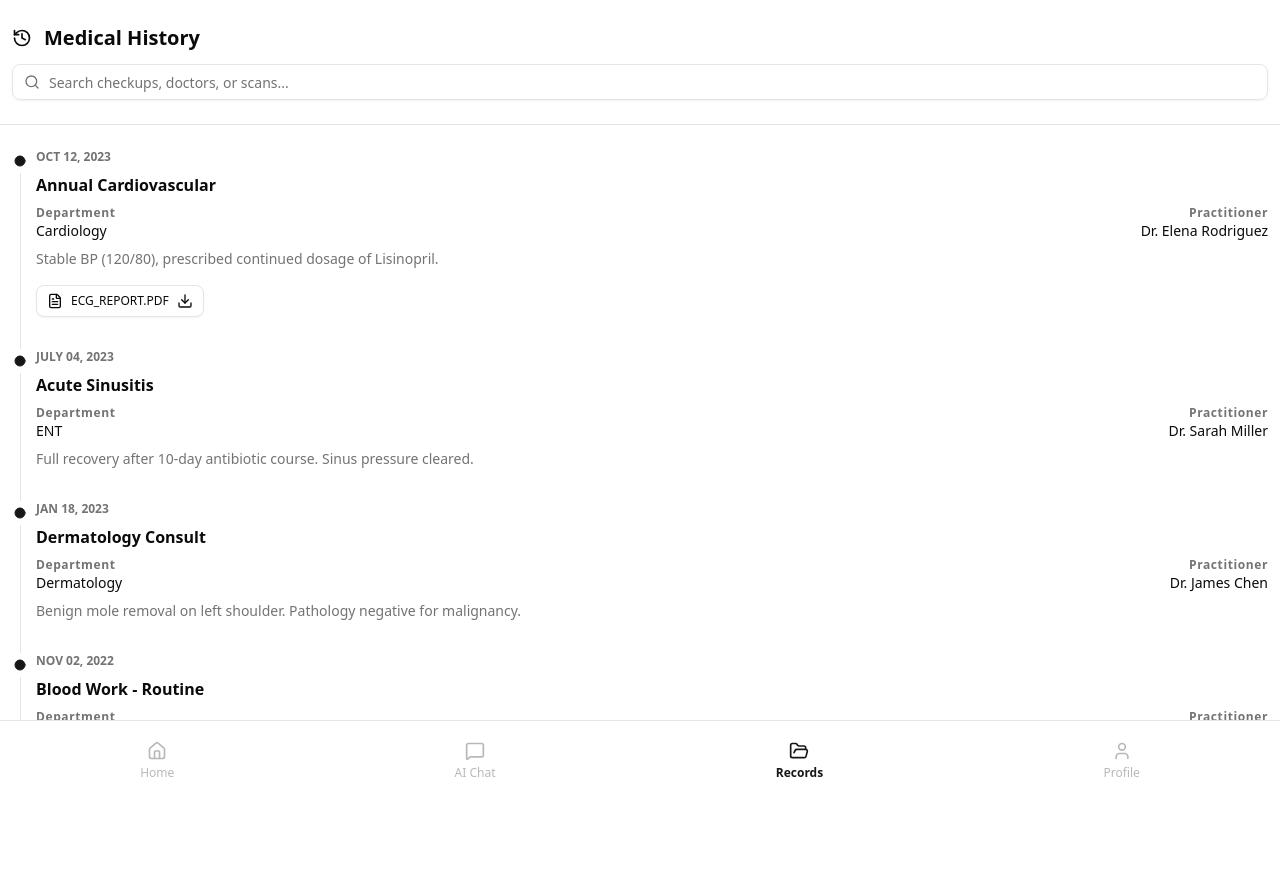
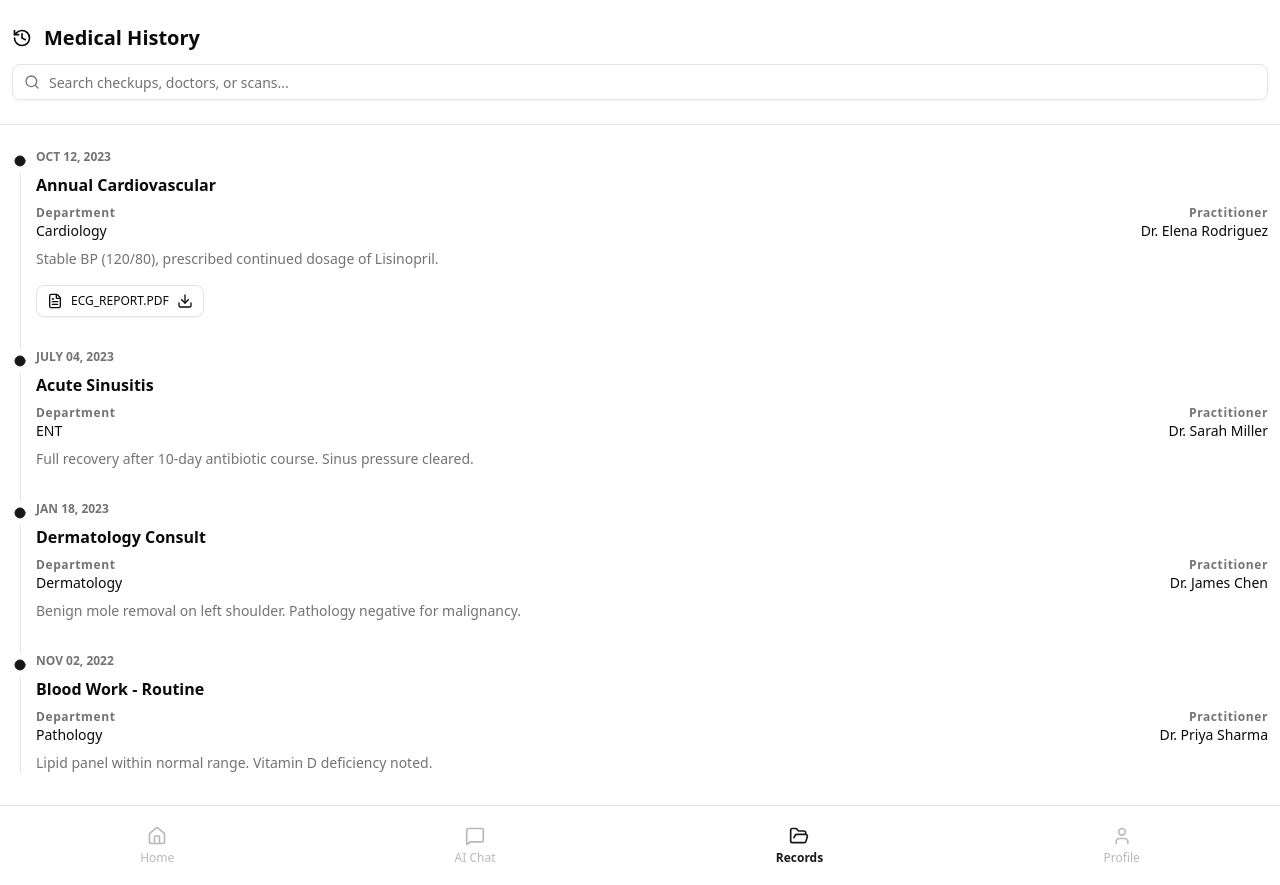
Before and after one commit to anuroop0003/healsync-patient-frontend, a React (Vite) app: page /medical-history in a window 1280 px wide. Built offline with nearby package versions, Linux system fonts and the light colour scheme; no server answers.

Commit message:
layout fix

```diff
--- a/src/components/app-layout.tsx
+++ b/src/components/app-layout.tsx
@@ -3,7 +3,7 @@ import { Outlet } from "react-router-dom";
 
 const AppLayout = () => {
   return (
-    <div className="min-h-dvh pb-20">
+    <div className="min-h-dvh flex flex-col">
       <Outlet />
       <BottomNav />
     </div>
--- a/src/pages/chat/index.tsx
+++ b/src/pages/chat/index.tsx
@@ -4,9 +4,8 @@ import { Circle, Keyboard, Mic } from "lucide-react";
 
 const Chat = () => {
   return (
-    <div className="h-full bg-background flex flex-col px-3 py-6">
+    <div className="flex-1 bg-background flex flex-col px-3 py-6 text-center space-y-6">
       {/* Main */}
-      <div className="flex-1 flex flex-col items-center justify-center gap-6 text-center">
       <h1 className="text-3xl font-semibold leading-snug tracking-wide">
         Describe your symptoms <br />
         to book a token
@@ -16,7 +15,7 @@ const Chat = () => {
       </p>
 
       {/* Mic Animation */}
-        <div className="relative flex items-center justify-center my-12">
+      <div className="relative flex items-center justify-center my-auto">
         <div className="absolute size-32 rounded-full border border-primary/20 animate-pulse" />
         <div className="absolute size-44 rounded-full border border-primary/10 animate-pulse [animation-delay:0.5s]" />
         <Button
@@ -25,7 +24,6 @@ const Chat = () => {
         >
           <Mic className="size-8" />
         </Button>
-        </div>
       </div>
 
       {/* Footer */}
--- a/src/pages/dashboard/components/botton-nav.tsx
+++ b/src/pages/dashboard/components/botton-nav.tsx
@@ -46,7 +46,7 @@ const BottomNav = () => {
     location.pathname.startsWith(`/${path}/`);
 
   return (
-    <nav className="fixed bottom-0 left-0 right-0 h-20 border-t bg-background flex items-center justify-around">
+    <nav className="h-20 border-t bg-background flex items-center justify-around">
       <NavItem
         icon={Home}
         label="Home"
--- a/src/pages/dashboard/index.tsx
+++ b/src/pages/dashboard/index.tsx
@@ -1,3 +1,5 @@
+import { useGetDashboard } from "@/services/query/dashboard/dashboard.api";
+import { Loader2 } from "lucide-react";
 import BookToken from "./components/book-token";
 import BottomNav from "./components/botton-nav";
 import CurrentToken from "./components/current-token";
@@ -5,8 +7,17 @@ import Header from "./components/header";
 import RecordsServices from "./components/records-services";
 
 const Dashboard = () => {
+  const { data, isFetching } = useGetDashboard();
+
+  if (isFetching)
+    return (
+      <div className="flex-1 flex flex-col items-center justify-center bg-background">
+        <Loader2 className="size-8 animate-spin" />
+      </div>
+    );
+
   return (
-    <div className="h-full bg-background flex flex-col">
+    <div className="flex-1 bg-background flex flex-col overflow-auto">
       <Header />
       <div className="flex-1 px-3 space-y-12 mb-6">
         <CurrentToken />
--- a/src/pages/login/components/login-form.tsx
+++ b/src/pages/login/components/login-form.tsx
@@ -65,12 +65,13 @@ const LoginForm = () => {
       }
 
       if (data.otpSent && data.otp && data.txnId) {
-        await verifyOtp({
+        const res = await verifyOtp({
           mobile: data.mobile,
           otp: data.otp,
           txn_id: data.txnId,
         });
 
+        localStorage.setItem("access_token", res.token);
         reset();
         navigate("/dashboard");
         return;
@@ -164,6 +165,7 @@ const LoginForm = () => {
                 <Button
                   type="submit"
                   className="w-full cursor-pointer"
+                  onClick={() => navigate("/dashboard")}
                   loading={isSendingOtp || isVerifyingOtp}
                   disabled={isSendingOtp || isVerifyingOtp}
                 >
--- a/src/pages/medical-history/index.tsx
+++ b/src/pages/medical-history/index.tsx
@@ -3,7 +3,7 @@ import Timeline from "./components/timeline";
 
 const MedicalHistory = () => {
   return (
-    <div className="relative h-full bg-background text-foreground">
+    <div className="relative flex-1 bg-background text-foreground overflow-auto">
       <Header />
       <Timeline />
     </div>
--- /dev/null
+++ b/src/services/query/dashboard/dashboard.api.ts
@@ -0,0 +1,13 @@
+import api from "@/services/instance/instance";
+import { useQuery } from "@tanstack/react-query";
+import type { GetPatientResponse } from "./dashboard.types";
+
+export const useGetDashboard = () => {
+  return useQuery<GetPatientResponse, { detail: string }, void>({
+    queryKey: ["get-dashboard"],
+    queryFn: async () => {
+      const { data } = await api.get<GetPatientResponse>("/patient/dashboard");
+      return data;
+    },
+  });
+};
--- /dev/null
+++ b/src/services/query/dashboard/dashboard.types.ts
@@ -0,0 +1,4 @@
+export type GetPatientResponse = {
+  mobile: string;
+  txn_id: string;
+};
```
Lines whose indentation alone changed are shown as unchanged.
